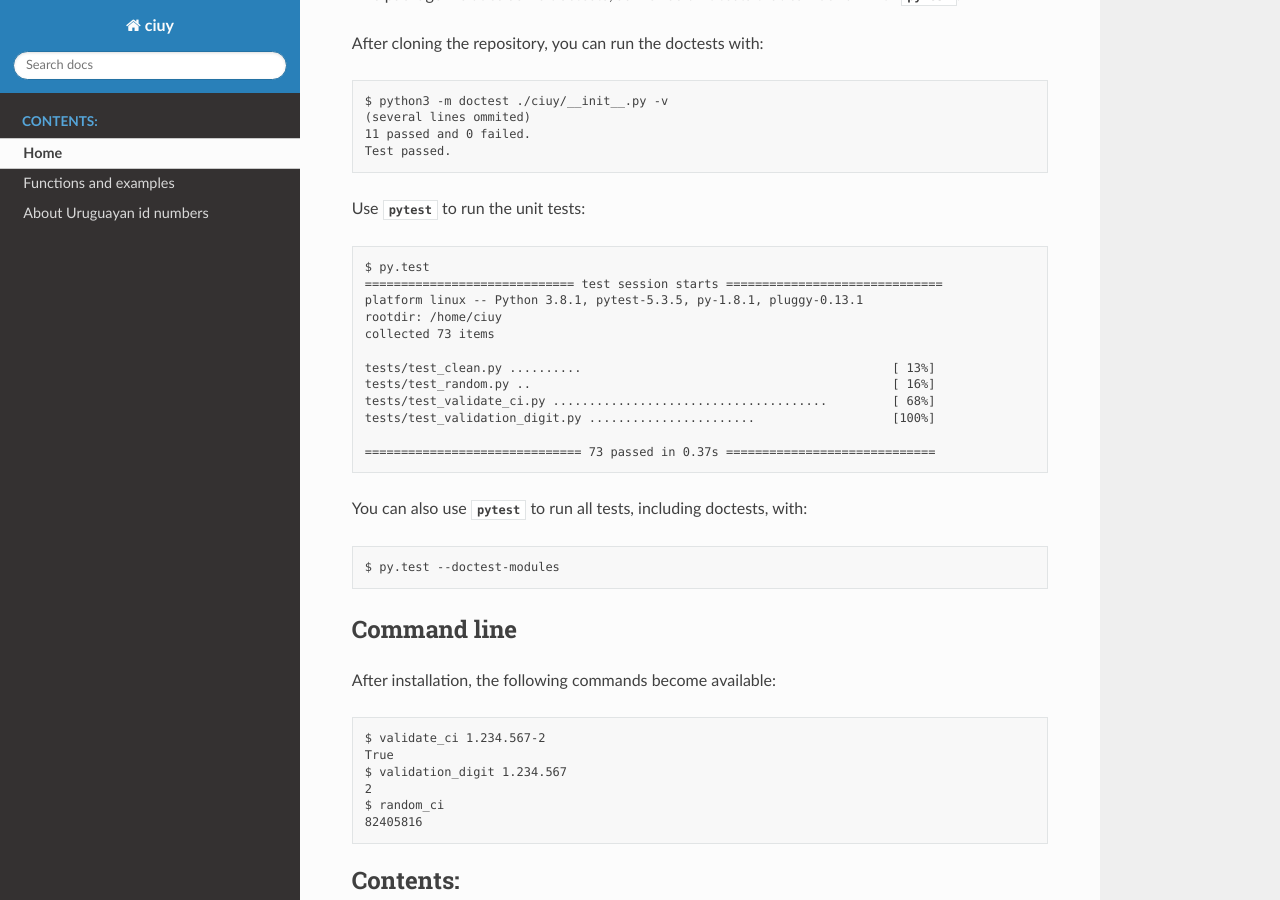
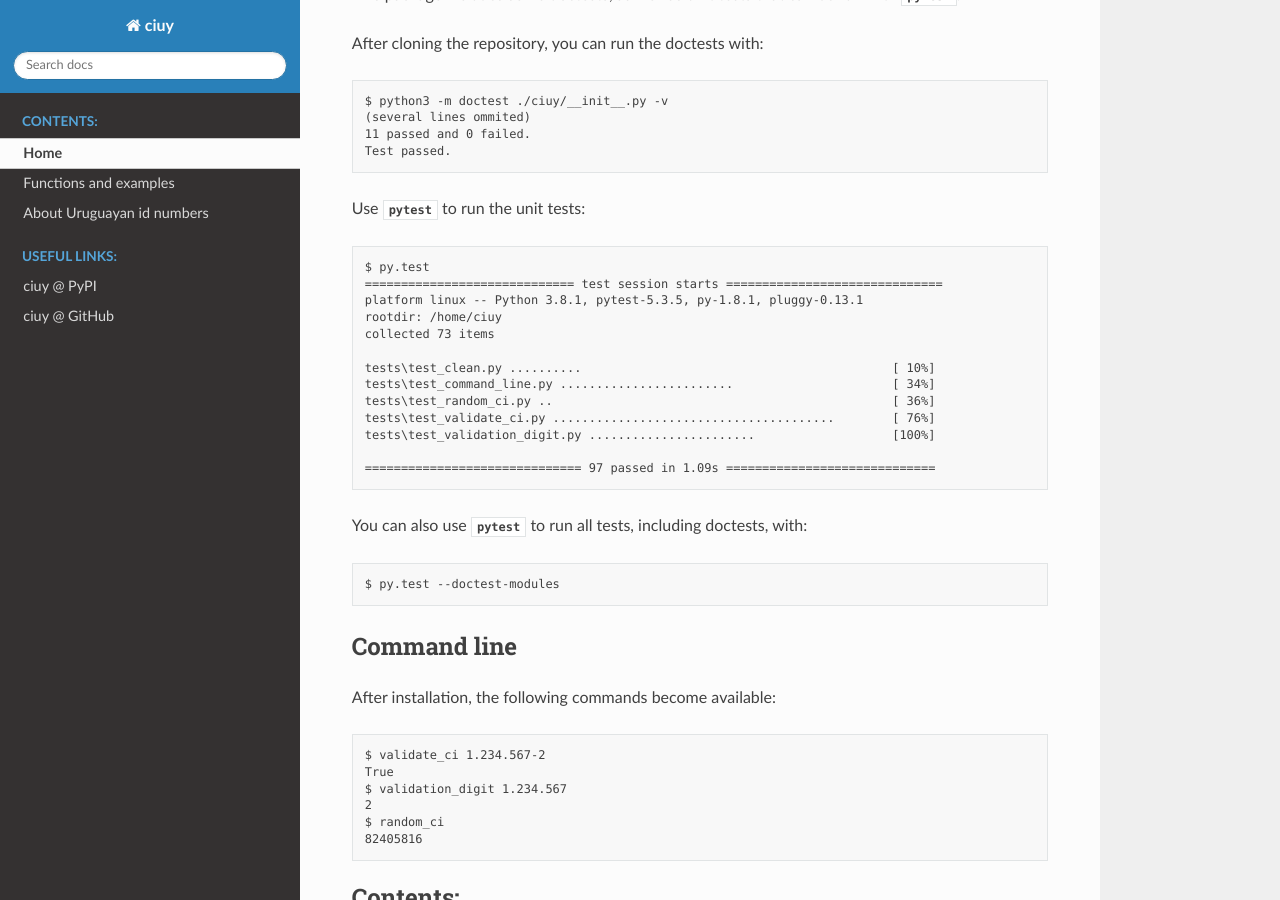
Before and after one commit to ismaelpadilla/ciuy_py, a Sphinx documentation site: the page built from docs/index.rst, in a window 1280 px wide and 900 px high, scrolled down 897 px. Built offline with Sphinx 7.4.7 and the Read the Docs theme 2.0.0, drawn with Linux system fonts in a browser that asks for light colours.

Commit message:
Added useful links in docs, updated py.test result

```diff
--- a/docs/index.rst
+++ b/docs/index.rst
@@ -69,12 +69,13 @@ Use :any:`pytest<pytest:index>` to run the unit tests:
    rootdir: /home/ciuy
    collected 73 items
 
-   tests/test_clean.py ..........                                           [ 13%]
-   tests/test_random.py ..                                                  [ 16%]
-   tests/test_validate_ci.py ......................................         [ 68%]
-   tests/test_validation_digit.py .......................                   [100%]
+   tests\test_clean.py ..........                                           [ 10%]
+   tests\test_command_line.py ........................                      [ 34%]
+   tests\test_random_ci.py ..                                               [ 36%]
+   tests\test_validate_ci.py .......................................        [ 76%]
+   tests\test_validation_digit.py .......................                   [100%]
 
-   ============================== 73 passed in 0.37s =============================
+   ============================== 97 passed in 1.09s =============================
 
 You can also use :any:`pytest<pytest:index>` to run all tests, including doctests, with:
 
@@ -105,6 +106,13 @@ After installation, the following commands become available:
    functions
    about
 
+.. toctree::
+   :hidden:
+   :caption: Useful links:
+
+   ciuy @ PyPI <https://pypi.org/project/ciuy/>
+   ciuy @ GitHub <https://github.com/ismaelpadilla/ciuy_py/>
+
 .. Indices and tables
 .. ==================
 
```
Also changed, not shown: 2 other files.
